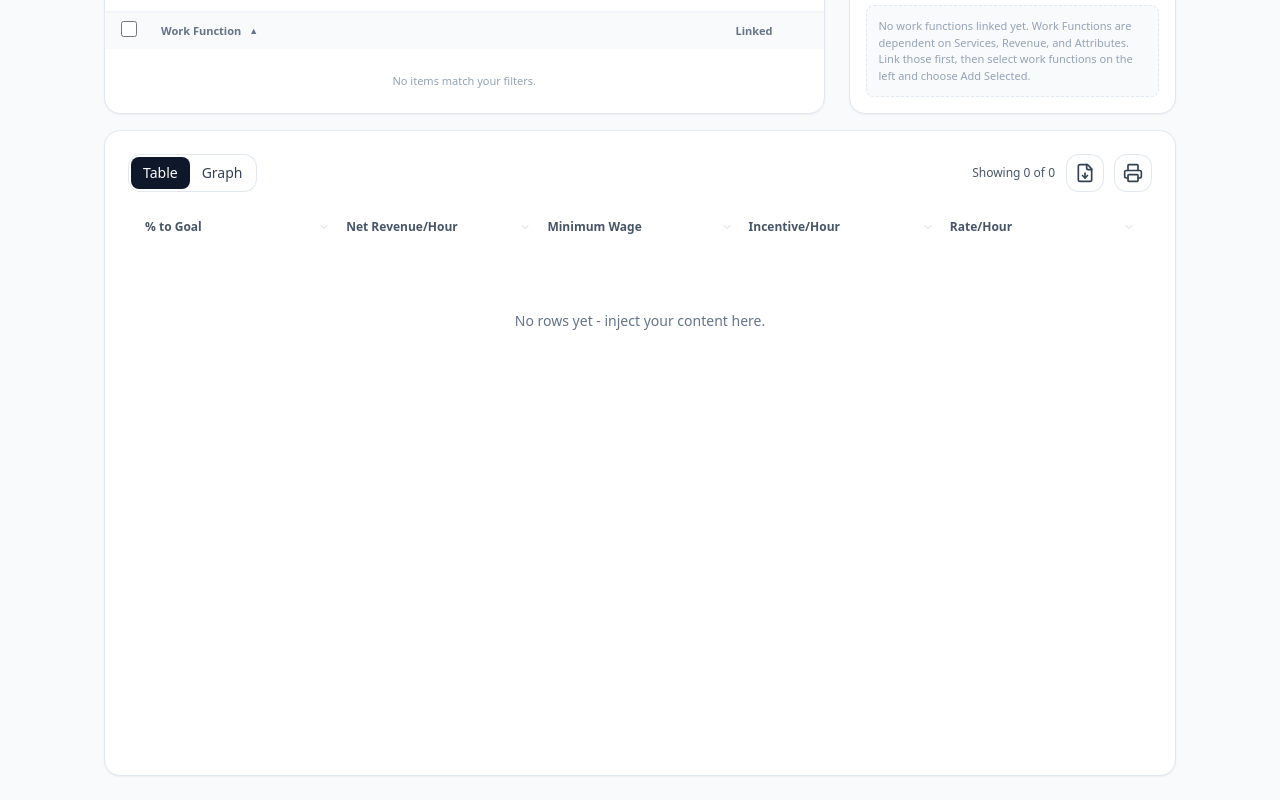
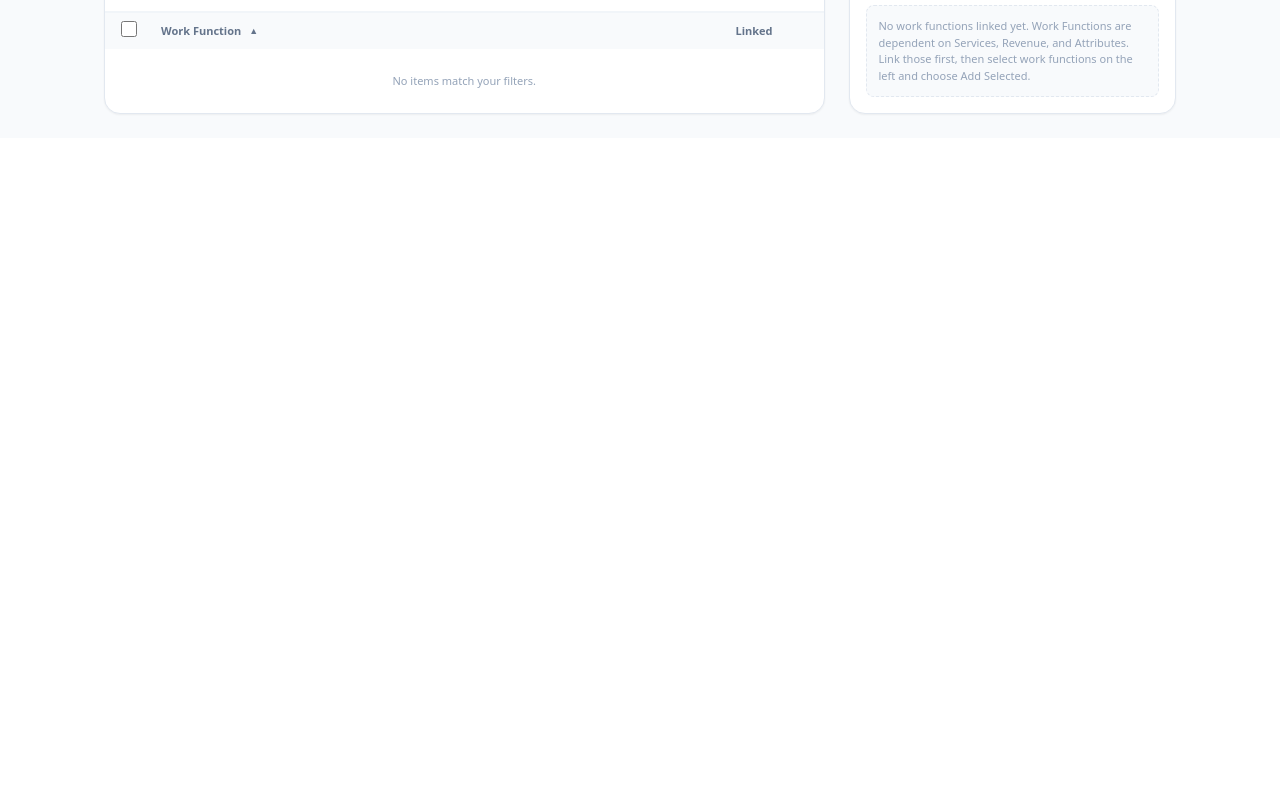
Before and after one commit to democapstone86/site-incentive-pay-plan, a React (Vite) app: page /createIncentive in a window 1280 px wide. Shown: the part 1256-2056 px from the top of the page. After the commit the page ends 1394 px from the top, so only its background shows below. Built offline with nearby package versions, Linux system fonts and the light colour scheme.

Commit message:
Fixed the issue with the table/graph appearing on both tabs

```diff
--- a/src/pages/CreateIncentive.tsx
+++ b/src/pages/CreateIncentive.tsx
@@ -2193,11 +2193,9 @@ export default function CreateIncentivePayPlan() {
                 </div>
               </div>
             </div>
-          </div>
-
             {/* Table/ Graph */}
             <div
-            className="mt-4 rounded-2xl border border-slate-200 bg-white px-4 py-4 shadow-sm"
+              className="mt-4 lg:col-span-3 mt-4 rounded-2xl border border-slate-200 bg-white px-4 py-4 shadow-sm"
               aria-label="Data View"
             >
               <div className="flex items-center justify-between p-2">
@@ -2404,5 +2402,6 @@ export default function CreateIncentivePayPlan() {
           </div>
         </div>
       </div>
-  );
-}
+    </div>
+  );
+}
```
Lines whose indentation alone changed are shown as unchanged.
